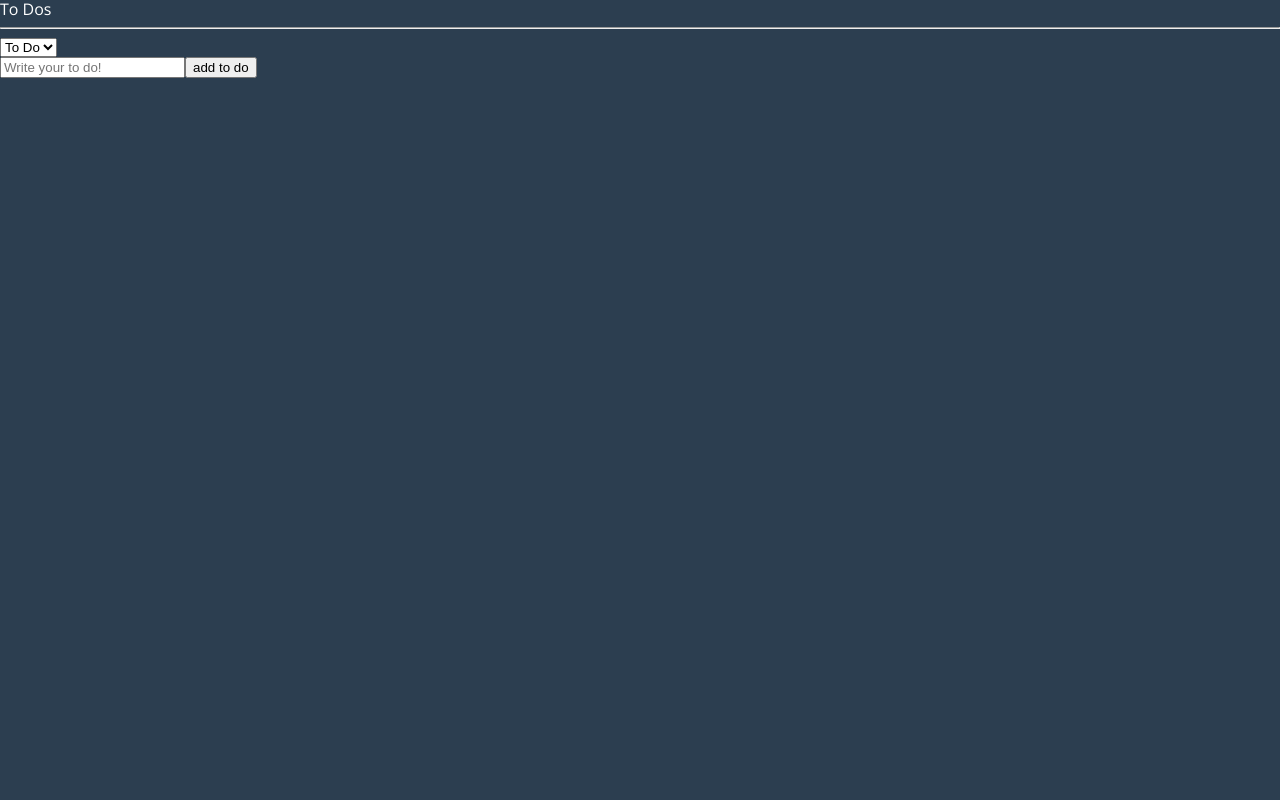
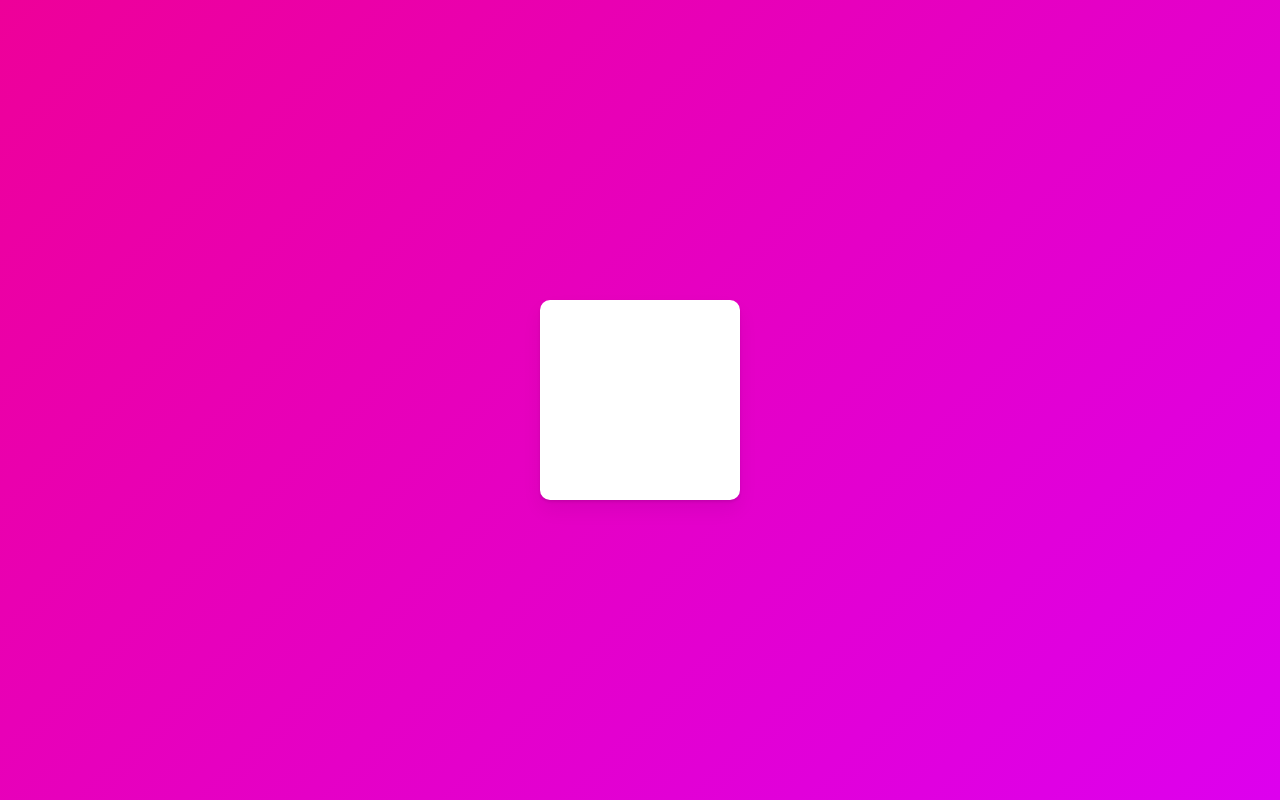
Before and after one commit to hijunglit/watflix, a React (Create React App) app: page / in a window 1280 px wide. Built offline with nearby package versions, Linux system fonts and the light colour scheme.

Commit message:
set framer motion

```diff
--- a/package.json
+++ b/package.json
@@ -18,6 +18,7 @@
     "@types/react": "^18.2.73",
     "@types/react-dom": "^18.2.22",
     "apexcharts": "^3.48.0",
+    "framer-motion": "^11.0.28",
     "react": "^18.2.0",
     "react-apexcharts": "^1.4.1",
     "react-dom": "^18.2.0",
--- a/src/App.tsx
+++ b/src/App.tsx
@@ -1,68 +1,24 @@
-import { createGlobalStyle } from "styled-components";
-import ToDoList from "./components/ToDoList";
-
-const GlobalStyle = createGlobalStyle`
-  html, body, div, span, applet, object, iframe,
-  h1, h2, h3, h4, h5, h6, p, blockquote, pre,
-  a, abbr, acronym, address, big, cite, code,
-  del, dfn, em, img, ins, kbd, q, s, samp,
-  small, strike, strong, sub, sup, tt, var,
-  b, u, i, center,
-  dl, dt, dd, ol, ul, li,
-  fieldset, form, label, legend,
-  table, caption, tbody, tfoot, thead, tr, th, td,
-  article, aside, canvas, details, embed,
-  figure, figcaption, footer, header, hgroup,
-  menu, nav, output, ruby, section, summary,
-  time, mark, audio, video {
-  	margin: 0;
-  	padding: 0;
-  	border: 0;
-  	font-size: 100%;
-  	font: inherit;
-  	vertical-align: baseline;
-  }
-  article, aside, details, figcaption, figure,
-  footer, header, hgroup, menu, nav, section {
-  	display: block;
-  }
-  body {
-  	line-height: 1.2;
-  }
-  ol, ul {
-  	list-style: none;
-  }
-  blockquote, q {
-  	quotes: none;
-  }
-  blockquote:before, blockquote:after,
-  q:before, q:after {
-  	content: '';
-  	content: none;
-  }
-  table {
-  	border-collapse: collapse;
-  	border-spacing: 0;
-  }
-  *{
-    box-sizing: border-box;
-  }
-  body {
-    font-family: "Open Sans", sans-serif;
-    background: ${(props) => props.theme.backgroundColor};
-    color: #fff;
-  }
-  a {
-    text-decoration: none;
-  }
-`;
+import styled from "styled-components";
 
 function App() {
+  const Wrapper = styled.div`
+    height: 100vh;
+    width: 100vw;
+    display: flex;
+    justify-content: center;
+    align-items: center;
+  `;
+  const Box = styled.div`
+    width: 200px;
+    height: 200px;
+    background-color: white;
+    border-radius: 10px;
+    box-shadow: 0 2px 3px rgba(0, 0, 0, 0.1), 0 10px 20px rgba(0, 0, 0, 0.06);
+  `;
   return (
-    <>
-      <GlobalStyle />
-      <ToDoList />
-    </>
+    <Wrapper>
+      <Box />
+    </Wrapper>
   );
 }
 
--- a/src/atom.ts
+++ /dev/null
@@ -1,44 +0,0 @@
-import { atom, selector } from "recoil";
-
-export enum Categories {
-  "TO_DO"="TO_DO",
-  "DOING"="DOING",
-  "DONE"="DONE",
-}
-export interface IToDo {
-    text: string;
-    id: number;
-    category: Categories;
-  }
-export const toDoState = atom<IToDo[]>({
-  key: "toDo",
-  default: [],
-  effects: [
-    ({setSelf, onSet}) => {
-      const todoStorage = "Todos";
-      const savedValue = localStorage.getItem(todoStorage);
-      if(savedValue !== null) {
-        setSelf(JSON.parse(savedValue));
-      }
-      onSet((newValue, _, isReset) => {
-        isReset
-          ?localStorage.removeItem(todoStorage)
-          :localStorage.setItem(todoStorage, JSON.stringify(newValue))
-
-      })
-    }
-  ],
-});
-export const categoryState = atom<Categories>({
-  key: "category",
-  default: Categories.TO_DO,
-});
-
-export const toDoSelector =selector({
-  key:"toDoSelector",
-  get: ({ get }) => {
-      const toDos = get(toDoState);
-      const category = get(categoryState);
-      return toDos.filter((toDo) => toDo.category === category);
-  },
-})
--- a/src/components/CreateToDo.tsx
+++ /dev/null
@@ -1,32 +0,0 @@
-import { useForm, SubmitHandler } from "react-hook-form";
-import { useRecoilState, useRecoilValue, useSetRecoilState } from "recoil";
-import { categoryState, toDoState } from "../atom";
-
-type IForm = {
-  toDo: string;
-};
-
-function CreateToDo() {
-  const toDosStorage = "ToDos";
-  const [toDos, setToDos] = useRecoilState(toDoState);
-  const category = useRecoilValue(categoryState);
-  const { register, handleSubmit, setValue } = useForm<IForm>();
-  const handleValid = ({ toDo }: IForm) => {
-    setToDos((oldToDos) => [
-      { text: toDo, id: Date.now(), category },
-      ...oldToDos,
-    ]);
-    setValue("toDo", "");
-  };
-  return (
-    <form onSubmit={handleSubmit(handleValid)}>
-      <input
-        {...register("toDo", { required: "Please write your To Do!" })}
-        placeholder='Write your to do!'
-      />
-      <button>add to do</button>
-    </form>
-  );
-}
-
-export default CreateToDo;
--- a/src/components/ToDo.tsx
+++ /dev/null
@@ -1,50 +0,0 @@
-import { useRecoilState } from "recoil";
-import { Categories, IToDo, toDoState } from "../atom";
-import React from "react";
-
-function ToDo({ text, id, category }: IToDo) {
-  const [toDos, setToDos] = useRecoilState(toDoState);
-  const onClick = (event: React.MouseEvent<HTMLButtonElement>) => {
-    const {
-      currentTarget: { name },
-    } = event;
-    setToDos((oldToDos) => {
-      const targetIndex = oldToDos.findIndex((todo) => todo.id === id);
-      const newToDo = { text, id, category: name as any };
-      return [
-        ...oldToDos.slice(0, targetIndex),
-        newToDo,
-        ...oldToDos.slice(targetIndex + 1),
-      ];
-    });
-  };
-  const deleteToDo = () => {
-    setToDos((oldToDos) => {
-      const newToDos = oldToDos.filter((toDo) => toDo.id !== id);
-      return newToDos;
-    });
-  };
-  return (
-    <li>
-      <span>{text}</span>
-      {category !== Categories.DOING && (
-        <button name={Categories.DOING} onClick={onClick}>
-          Doing
-        </button>
-      )}
-      {category !== Categories.TO_DO && (
-        <button name={Categories.TO_DO} onClick={onClick}>
-          To Do
-        </button>
-      )}
-      {category !== Categories.DONE && (
-        <button name={Categories.DONE} onClick={onClick}>
-          Done
-        </button>
-      )}
-      <button onClick={deleteToDo}>Delete</button>
-    </li>
-  );
-}
-
-export default ToDo;
--- a/src/components/ToDoList.tsx
+++ /dev/null
@@ -1,30 +0,0 @@
-import { useRecoilState, useRecoilValue } from "recoil";
-import CreateToDo from "./CreateToDo";
-import { Categories, categoryState, toDoSelector } from "../atom";
-import ToDo from "./ToDo";
-import React from "react";
-
-function ToDoList() {
-  const toDos = useRecoilValue(toDoSelector);
-  const [category, setCategory] = useRecoilState(categoryState);
-  const onInput = (event: React.FormEvent<HTMLSelectElement>) => {
-    setCategory(event.currentTarget.value as any);
-  };
-  return (
-    <>
-      <h1>To Dos</h1>
-      <hr />
-      <select value={category} onInput={onInput}>
-        <option value={Categories.TO_DO}>To Do</option>
-        <option value={Categories.DOING}>Doing</option>
-        <option value={Categories.DONE}>Done</option>
-      </select>
-      <CreateToDo />
-      {toDos?.map((toDo) => (
-        <ToDo key={toDo.id} {...toDo} />
-      ))}
-    </>
-  );
-}
-
-export default ToDoList;
--- a/src/index.tsx
+++ b/src/index.tsx
@@ -3,6 +3,71 @@ import { RecoilRoot } from "recoil";
 import { ThemeProvider } from "styled-components";
 import App from "./App";
 import { darkTheme } from "./theme";
+import { createGlobalStyle } from "styled-components";
+
+const GlobalStyle = createGlobalStyle`
+html, body, div, span, applet, object, iframe,
+h1, h2, h3, h4, h5, h6, p, blockquote, pre,
+a, abbr, acronym, address, big, cite, code,
+del, dfn, em, img, ins, kbd, q, s, samp,
+small, strike, strong, sub, sup, tt, var,
+b, u, i, center,
+dl, dt, dd, menu, ol, ul, li,
+fieldset, form, label, legend,
+table, caption, tbody, tfoot, thead, tr, th, td,
+article, aside, canvas, details, embed,
+figure, figcaption, footer, header, hgroup,
+main, menu, nav, output, ruby, section, summary,
+time, mark, audio, video {
+  margin: 0;
+  padding: 0;
+  border: 0;
+  font-size: 100%;
+  font: inherit;
+  vertical-align: baseline;
+}
+/* HTML5 display-role reset for older browsers */
+article, aside, details, figcaption, figure,
+footer, header, hgroup, main, menu, nav, section {
+  display: block;
+}
+/* HTML5 hidden-attribute fix for newer browsers */
+*[hidden] {
+    display: none;
+}
+body {
+  line-height: 1;
+}
+menu, ol, ul {
+  list-style: none;
+}
+blockquote, q {
+  quotes: none;
+}
+blockquote:before, blockquote:after,
+q:before, q:after {
+  content: '';
+  content: none;
+}
+table {
+  border-collapse: collapse;
+  border-spacing: 0;
+}
+* {
+  box-sizing: border-box;
+}
+body {
+  font-weight: 300;
+  font-family: 'Source Sans Pro', sans-serif;
+  color:black;
+  line-height: 1.2;
+  background:linear-gradient(135deg,#e09,#d0e);
+}
+a {
+  text-decoration:none;
+  color:inherit;
+}
+`;
 
 const root = ReactDOM.createRoot(
   document.getElementById("root") as HTMLElement
@@ -12,6 +77,7 @@ root.render(
   <>
     <RecoilRoot>
       <ThemeProvider theme={darkTheme}>
+        <GlobalStyle />
         <App />
       </ThemeProvider>
     </RecoilRoot>
--- a/src/theme.ts
+++ b/src/theme.ts
@@ -1,7 +1,3 @@
 import { DefaultTheme } from 'styled-components';
 
-export const darkTheme: DefaultTheme = {
-    textColor: "#ff7979",
-    backgroundColor: "#2c3e50",
-    btnColor: "#eb4d4b",
-}
+export const darkTheme: DefaultTheme= {};
```
Also changed, not shown: src/styled.d.ts (+2 -5 lines), public/index.html (line endings or trailing spaces), public/robots.txt, 1 other file (tests, documents, lock files or other folders).
